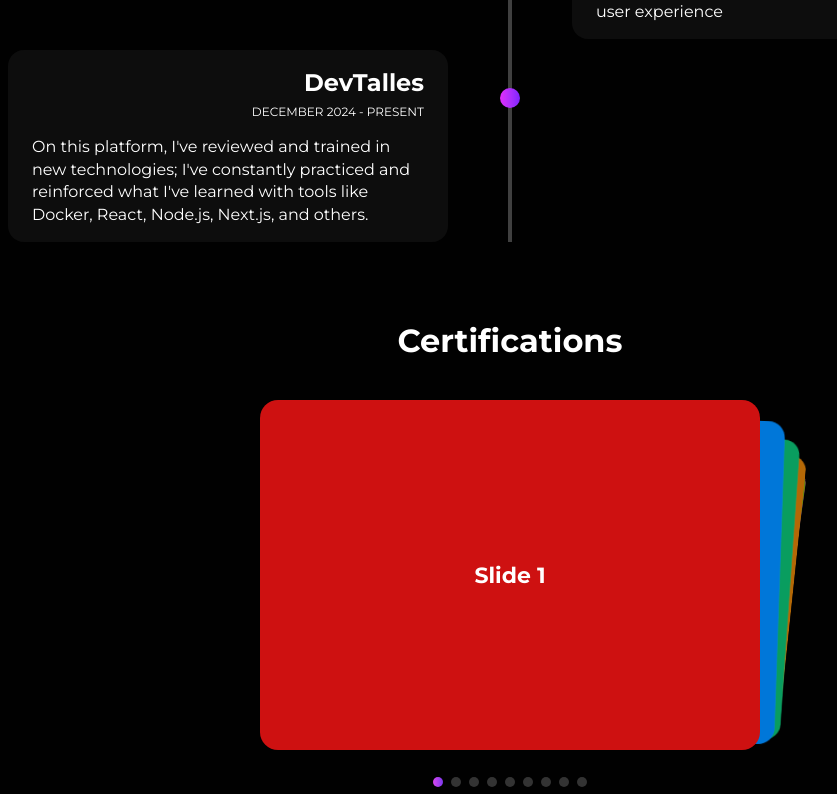
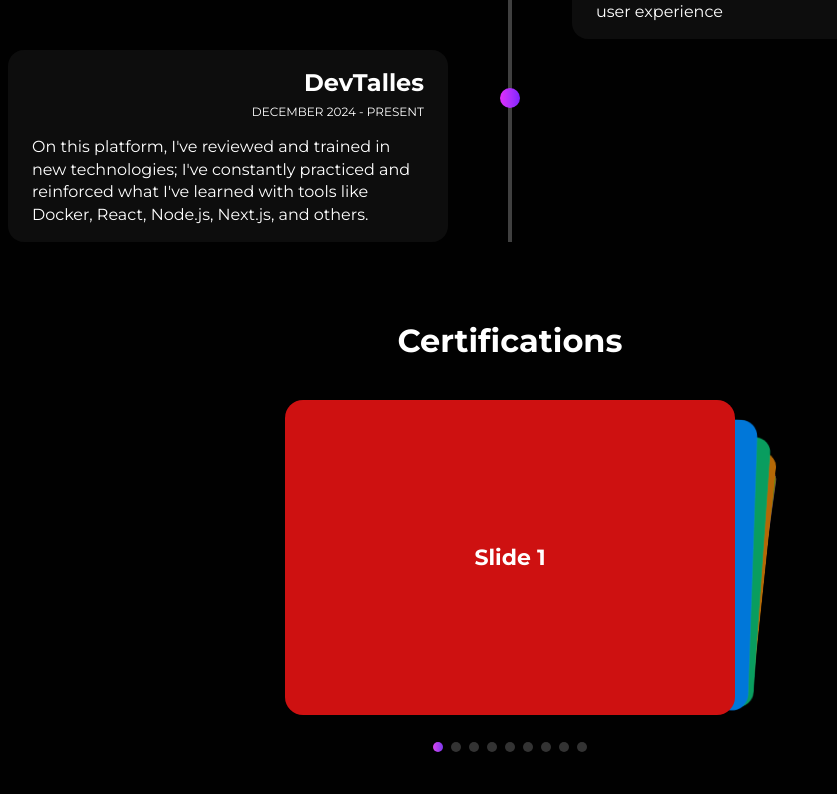
Before and after one commit to ArturoZAC/testing-forport-4z4c, a Next.js app: page / in a window 1280 px wide. Shown: the part 1091-1885 px from the top of the page, without its empty margins (130-967 px from the left). After the commit the page ends 1850 px from the top, so only its background shows below. Built offline with nearby package versions, Linux system fonts and the light colour scheme.

Commit message:
finishedEducation

```diff
--- a/src/app/globals.css
+++ b/src/app/globals.css
@@ -78,6 +78,7 @@
     background: var(--color-background);
     color: var(--color-foreground);
     font-family: var(--font-montserrat);
+    overflow-x: hidden !important;
   }
   button {
     cursor: pointer;
--- a/src/components/education/Certifications.tsx
+++ b/src/components/education/Certifications.tsx
@@ -18,6 +18,7 @@ export const Certifications = () => {
 
     <MainContainer className="flex flex-col justify-center items-center gap-y-10 max-md:gap-y-5 px-10">
       <p className="h4-b text-h4-d max-md:text-h4-m">Certifications</p>
+      <div className="w-full pb-5 overflow-visible relative">
         <Swiper
           effect={'cards'}
           grabCursor={true}
@@ -35,6 +36,7 @@ export const Certifications = () => {
           <SwiperSlide>Slide 8</SwiperSlide>
           <SwiperSlide>Slide 9</SwiperSlide>
         </Swiper>
+      </div>
     </MainContainer>
   )
 };
--- a/src/components/education/styles.css
+++ b/src/components/education/styles.css
@@ -1,7 +1,9 @@
 .swiper {
   width: 100%;
-  max-width: 500px;
+  max-width: 450px;
   aspect-ratio: 10 / 7;
+  overflow: visible;
+  position: relative;
 }
 
 .swiper-slide {
@@ -69,38 +71,7 @@
   bottom: -20px !important;
   position: relative;
 }
-/*
-@media (max-width: 800px) {
-  .swiper {
-    width: 400px;
-    height: 250px;
-  }
-}
 
-@media (max-width: 628px) {
-  .swiper {
-    width: 350px;
-    height: 200px;
-  }
-}
-
-@media (max-width: 545px) {
-  .swiper {
-    width: 300px;
-    height: 200px;
-  }
-}
-
-@media (max-width: 475px) {
-  .swiper {
-    width: 250px;
-    height: 200px;
-  }
-}
-
-@media (max-width: 405px) {
-  .swiper {
-    width: 225px;
-    height: 150px;
-  }
+/* html, body {
+  overflow-x: hidden !important;
 } */
```
Lines whose indentation alone changed are shown as unchanged.
